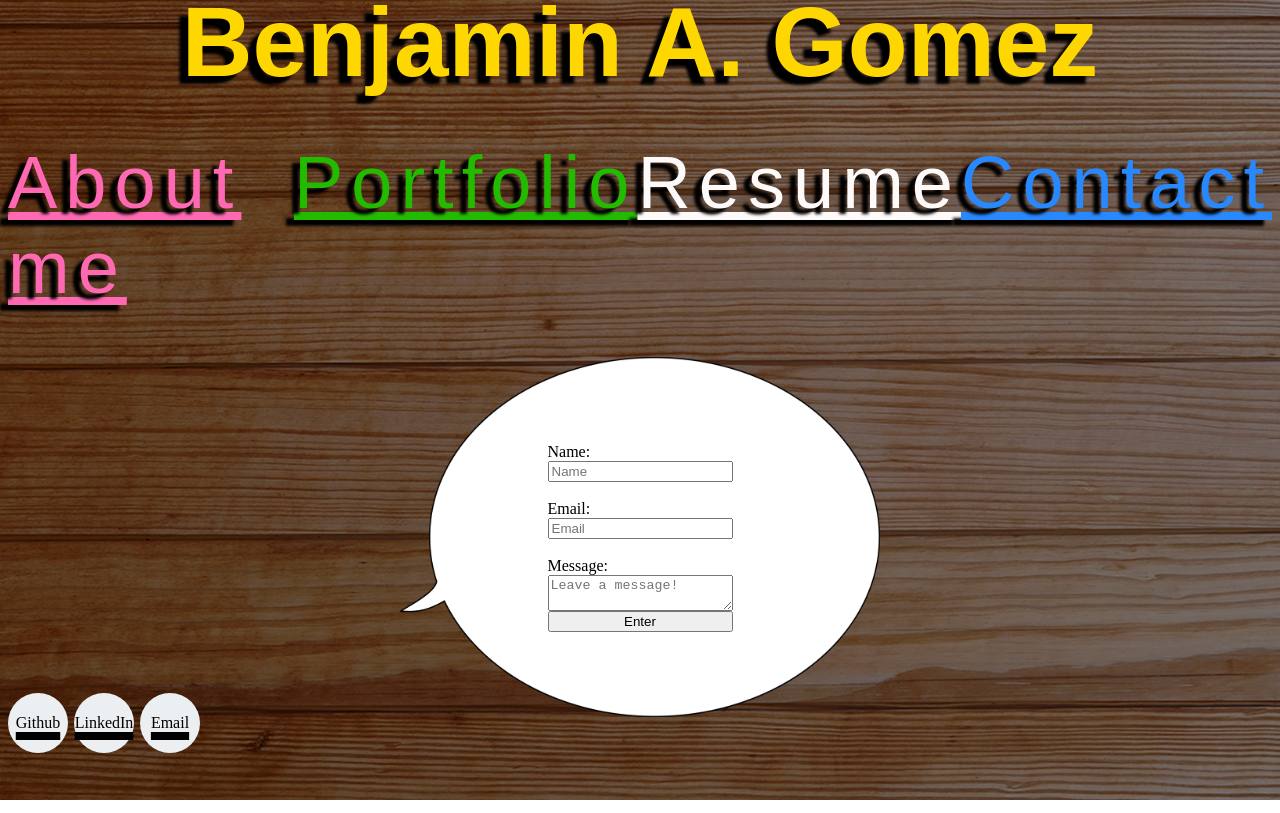
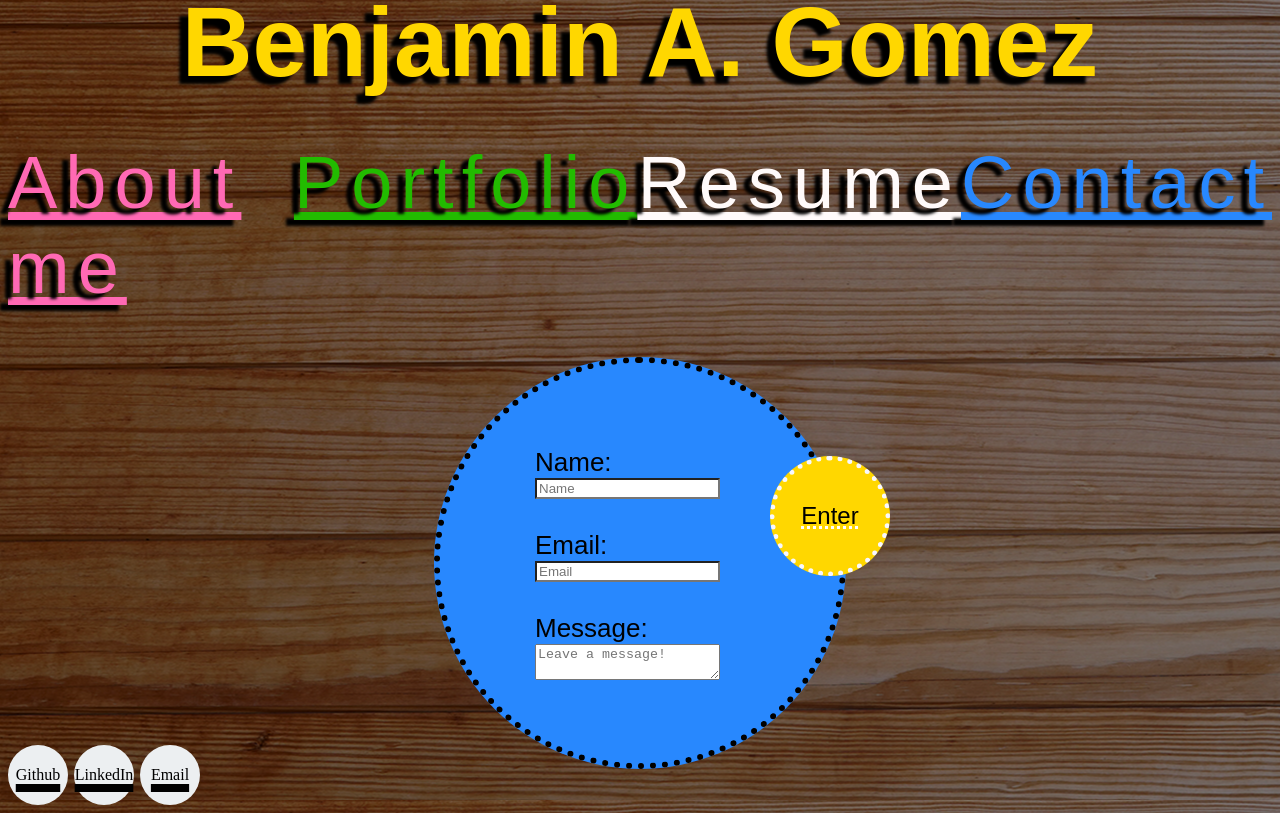
Before and after one commit to bennygo3/PortfolioIsREACTive, a React (Create React App) app: page /contact in a window 1280 px wide. Built offline with nearby package versions, Linux system fonts and the light colour scheme.

Commit message:
changes to contact page

```diff
--- a/src/pages/Contact/Contact.css
+++ b/src/pages/Contact/Contact.css
@@ -1,19 +1,95 @@
-
-
 #form{
-    background-image: url(../../assets/thought.png);
+    /* background-image: url(../../assets/thought.png); */
     position: relative;
     top: 24px;
     margin-left: auto;
     margin-right: auto;
-    height: 360px;
-    width: 480px;
-    min-width: 480px;
-
-    background-size: 480px 360px;
+    height: 400px;
+    width: 400px;
+    border-radius: 250px;
+    border-style: dotted;
+    border-width: 6px;
+    min-width: 380px;
+    background-color: rgb(40, 136, 254);
+    /* background-size: 480px 360px; */
     display: flex;
-    justify-content: center;
-    flex-direction: column;
+    justify-content: flex-end;
+    flex-direction: row;
     flex-wrap: wrap;
     align-content: center;
+    align-items: center;
+    font-family: rampart-one, sans-serif;
+    font-weight: 400;
+    font-style: normal;
+    font-size: 26px;
 }
+
+#formContainer{
+    display: flex;
+    flex-direction: column;
+    position: relative;
+    /* top: -70px; */
+    /* left: 20px; */
+
+}
+
+.submit{
+    margin-top: 5px;
+    height: 120px;
+    width: 120px;
+    border-radius: 100px;
+    background-color: gold;
+    border-color: ghostwhite;
+    border-style: dotted;
+    border-width: 5px;
+    font-size: 24px;
+    font-family: rampart-one, sans-serif;
+    font-weight: 400;
+    font-style: normal;
+    text-decoration: underline dotted 3px rgb(255, 255, 255);
+    position:relative;
+    top: -50px;
+    right: -50px;
+}
+
+.submit:hover{
+    transform: scale(1.5);
+    transition-duration: 0.6s;
+    /* text-decoration: underline 4px dotted; */
+    /* border-bottom: 5px dotted; */
+    /* padding-bottom: 1px; */
+    cursor: pointer;
+}
+
+input {
+    writing-mode: horizontal-tb !important;
+    /* font-style: ;
+    font-variant-ligatures: ;
+    font-variant-caps: ;
+    font-variant-numeric: ;
+    font-variant-east-asian: ;
+    font-weight: ;
+    font-stretch: ;
+    font-size: ;
+    font-family: ; */
+    text-rendering: auto;
+    color: -internal-light-dark(black, white);
+    letter-spacing: normal;
+    word-spacing: normal;
+    line-height: normal;
+    text-transform: none;
+    text-indent: 0px;
+    text-shadow: none;
+    display: inline-block;
+    text-align: start;
+    appearance: auto;
+    -webkit-rtl-ordering: logical;
+    cursor: text;
+    background-color: -internal-light-dark(rgb(255, 255, 255), rgb(59, 59, 59));
+    margin: 0em;
+    padding: 1px 2px;
+    border-width: 2px;
+    border-style: inset;
+    border-color: -internal-light-dark(rgb(118, 118, 118), rgb(133, 133, 133));
+    border-image: initial;
+}
--- a/src/pages/Contact/Contact.js
+++ b/src/pages/Contact/Contact.js
@@ -9,6 +9,7 @@
 
             <form  >
                 <label id="form">
+                    <div id= "formContainer">
                     Name:
                     <input
                         type="text"
@@ -35,9 +36,9 @@
                         name="message"
 
                     />
+                    </div>
 
-                    <button type='submit'
-                        className='submit-btn'>Enter</button>
+                    <button type='submit' className='submit'>Enter</button>
 
                 </label>
 
```
Also changed, not shown: src/assets/Spray 2.png (added).
